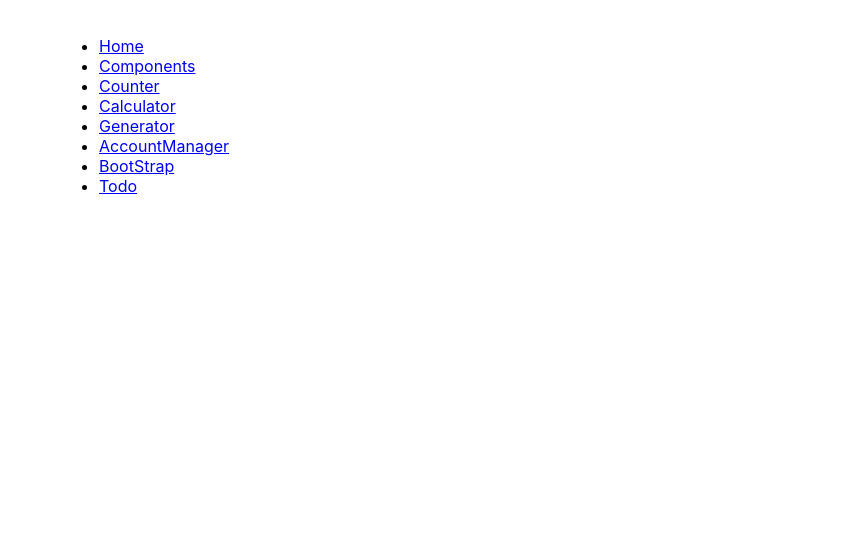
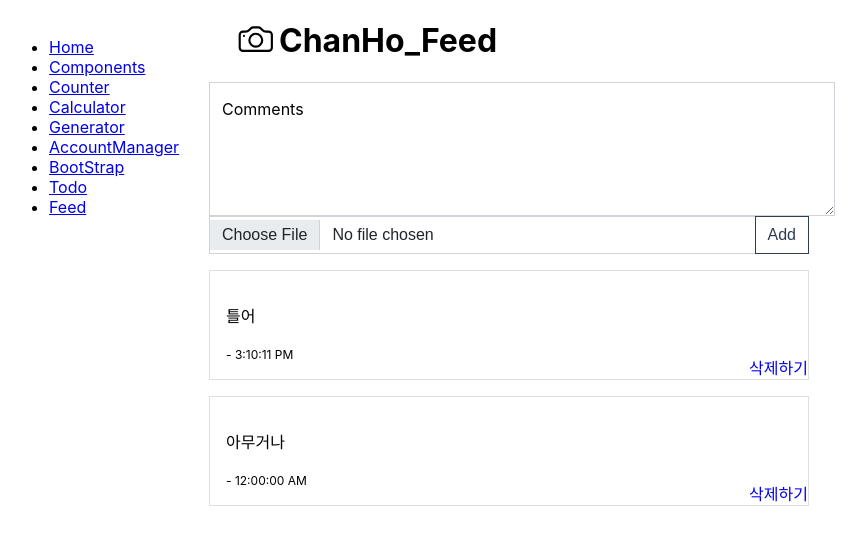
Before and after one commit to SinChaNo/git2021-working, a React (Create React App) app in the folder 4-react/myworkspace/: page /Feed in a window 1280 px wide. Shown: the top 540 px of the page, without its empty margins (231-1097 px from the left). Built offline with nearby package versions, Linux system fonts and the light colour scheme.

Commit message:
2021.08.23(React Feed Completion)

```diff
--- a/4-react/myworkspace/src/App.scss
+++ b/4-react/myworkspace/src/App.scss
@@ -36,6 +36,7 @@ $border-radius: 0;
 @import "../node_modules/bootstrap/scss/forms";
 @import "../node_modules/bootstrap/scss/list-group";
 @import "../node_modules/bootstrap/scss/alert";
+@import "../node_modules/bootstrap/scss/close";
 // @import "../node_modules/bootstrap/scss/";
 /* ---------------------------------------------- */
 @import "../node_modules/bootstrap/scss/helpers";
--- a/4-react/myworkspace/src/App.tsx
+++ b/4-react/myworkspace/src/App.tsx
@@ -54,6 +54,8 @@ const AccountManagerRef = lazy(() => import("./components/AccountManagerRef"));
 const Components = lazy(() => import("./components/Componenets"));
 const BootStrap = lazy(() => import("./components/Bootstrap"));
 const Todo = lazy(() => import("./components/Todo"))
+// import Feed from "./components/Feed";
+const Feed = lazy(() => import("./components/Feed"))
 
 
 
@@ -61,7 +63,7 @@ function App() {
   return (
     <Router>
       {/* // main container */}
-      <div style={{width: "700px", height: "100vh", marginTop:"20px"}} className="mx-auto">
+      <div style={{width: "800px", height: "100vh", marginTop:"20px"}} className="mx-auto">
         <nav style={{width: "200px"}} className="position-fixed">
         <Navigation />
         </nav>
@@ -76,6 +78,7 @@ function App() {
               <Route path="/account-manager" component={AccountManager} />
               <Route path="/bootstrap" component={BootStrap} />
               <Route path="/todo" component={Todo} />
+              <Route path="/Feed" component={Feed} />
             </Switch>
           </Suspense>
         </main>
--- a/4-react/myworkspace/src/components/Feed.tsx
+++ b/4-react/myworkspace/src/components/Feed.tsx
@@ -0,0 +1,198 @@
+import { useRef, useState } from "react";
+
+interface FeedState {
+  id: number;
+  commit: string | undefined;
+  createTime: number;
+  modifyTime?: number;
+  fileType?: string | undefined;
+  dataUrl?: string | undefined;
+}
+interface AlertProp {
+  onClose?: () => void
+}
+
+
+const getTimeString = (unixtime : number) => {
+  const dateTime = new Date(unixtime);
+
+  return ` ${dateTime.toLocaleTimeString()}`;
+}
+
+const Alert = ({onClose}: AlertProp) =>{
+
+  return (
+    <div className="alert alert-danger d-flex align-items-center alert-dismissible" role="alert">
+      <svg className="bi flex-shrink-0 me-2" width="24" height="24" role="img" aria-label="Danger:"/>
+      <div>
+        <strong>미기입 항목</strong>이 있습니다! 작성해주세요
+        <button
+          type="button"
+          className="btn-close"
+          data-bs-dismiss="alert"
+          aria-label="Close"
+          onClick = {onClose}
+        />
+      </div>
+    </div>
+  );
+}
+
+const Feed = () => {
+  const [feedList, setFeedList] = useState<FeedState[]>([
+    {id: 2, commit: "틀어", createTime: new Date().getTime()},
+    {id: 1, commit: "아무거나", createTime: new Date().getDate()},
+  ]);
+
+  const [isError, setIsError] = useState(false);
+
+  const textRef = useRef<HTMLTextAreaElement>(null);
+  const formRef = useRef<HTMLFormElement>(null);
+  const fileRef = useRef<HTMLInputElement>(null);
+
+  const post = (dataUrl: string | undefined, fileType: string | undefined) =>{
+    const feed : FeedState = {
+      id: feedList.length > 0 ? feedList[0].id + 1 : 1,
+      commit: textRef.current?.value,
+      createTime: new Date().getTime(),
+      dataUrl: dataUrl,
+      fileType: fileType,
+    };
+    setFeedList([feed, ...feedList]);
+    formRef.current?.reset();
+    setIsError(false);
+  }
+
+  const add = (e: React.KeyboardEvent<HTMLInputElement> | null) => {
+    if (e) {
+      if (e.code !== "Enter") return;
+    }
+
+    if (!textRef.current?.value){
+      setIsError(true);
+      return;
+    }else {setIsError(false);}
+
+    if (fileRef.current?.files?.length) {
+      const file = fileRef.current?.files[0];
+      const reader = new FileReader();
+      reader.readAsDataURL(file);
+
+      reader.onload = () => {
+        post(reader.result?.toString(), file.type);
+      };
+    } else {
+      post(undefined, undefined);
+    }
+
+  };
+
+
+  const del = (id : number) => {
+    setFeedList(feedList.filter(itme => itme.id !== id));
+  };
+
+  return (
+    <>
+      <h1>
+        <svg
+          xmlns="http://www.w3.org/2000/svg"
+          width="70"
+          height="30"
+          fill="currentColor"
+          className="bi bi-camera"
+          viewBox="0 0 5 14"
+        >
+        <path
+          d="M15 12a1 1 0 0 1-1 1H2a1 1 0 0 1-1-1V6a1 1 0 0 1 1-1h1.172a3 3 0 0 0 2.12-.879l.83-.828A1 1 0 0 1 6.827 3h2.344a1 1 0 0 1 .707.293l.828.828A3 3 0 0 0 12.828 5H14a1 1 0 0 1 1 1v6zM2 4a2 2 0 0 0-2 2v6a2 2 0 0 0 2 2h12a2 2 0 0 0 2-2V6a2 2 0 0 0-2-2h-1.172a2 2 0 0 1-1.414-.586l-.828-.828A2 2 0 0 0 9.172 2H6.828a2 2 0 0 0-1.414.586l-.828.828A2 2 0 0 1 3.172 4H2z"
+        />
+        <path
+          d="M8 11a2.5 2.5 0 1 1 0-5 2.5 2.5 0 0 1 0 5zm0 1a3.5 3.5 0 1 0 0-7 3.5 3.5 0 0 0 0 7zM3 6.5a.5.5 0 1 1-1 0 .5.5 0 0 1 1 0z"
+        /></svg>
+      ChanHo_Feed
+      </h1>
+      <form className ="w-100" ref={formRef} onSubmit = {e => e.preventDefault()}>
+        <div className="form-floating ">
+          <textarea
+            className="form-control w-100"
+            placeholder="Leave a comment here"
+            id="floatingTextarea"
+            style ={{height:"100px"}}
+            ref ={textRef}
+          >
+          </textarea>
+          <label htmlFor="floatingTextarea">Comments</label>
+        </div>
+        <div
+          className="input-group"
+        >
+          <input
+            type="file"
+            className="form-control"
+            id="inputGroupFile04"
+            aria-describedby="inputGroupFileAddon04"
+            aria-label="Upload"
+            ref = {fileRef}
+            onKeyUp={(e) => {
+              add(e);
+            }}
+          />
+          <button
+            className="btn btn-outline-primary"
+            type="button"
+            id="inputGroupFileAddon04"
+            onClick={() => {
+              add(null);
+            }}
+          >
+          Add
+          </button>
+        </div>
+      </form>
+      {isError && (
+        <Alert
+        onClose={() => {
+          setIsError(false);
+        }}/>
+      )}
+      <div id = "feed-list">
+        {
+          feedList.map((item) =>(
+            <div id="card" className="card mt-3" key ={item.id}>
+              {item.fileType &&
+                (item.fileType?.includes("image") ? (
+                <img
+                  src={item.dataUrl}
+                  className="card-img-top"
+                />
+                ) : (
+                  <video className="card mt-3" key ={item.id}>
+                    <source src={item.dataUrl} type="video/mp4"></source>
+                  </video>
+                ))
+              }
+                <div className="card-body">
+                  <p className="card-text ">{item.commit}</p>
+                  <span style ={{fontSize: "0.75rem"}}>
+                    - {" "}{getTimeString(item.modifyTime ? item.modifyTime : item.createTime)}
+                  </span>
+                  <a
+                    href="#!"
+                    className="position-absolute bottom-0 end-0" style={{textDecoration: "none"}}
+                    onClick = { () => {
+                      del(item.id);
+                    }}
+                  >
+                  삭제하기
+                  </a>
+                </div>
+            </div>
+
+          ))
+        }
+      </div>
+    </>
+  )
+}
+
+export default Feed;
--- a/4-react/myworkspace/src/components/Navigation.tsx
+++ b/4-react/myworkspace/src/components/Navigation.tsx
@@ -11,6 +11,7 @@ const Navigation = () => {
       <li><Link to="/account-manager">AccountManager</Link></li>
       <li><Link to="/bootstrap">BootStrap</Link></li>
       <li><Link to="/todo">Todo</Link></li>
+      <li><Link to="/Feed">Feed</Link></li>
     </ul>
   )
 }
```
